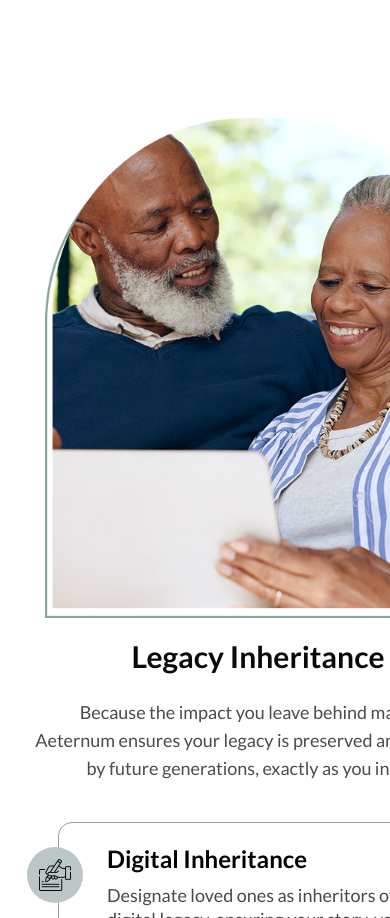
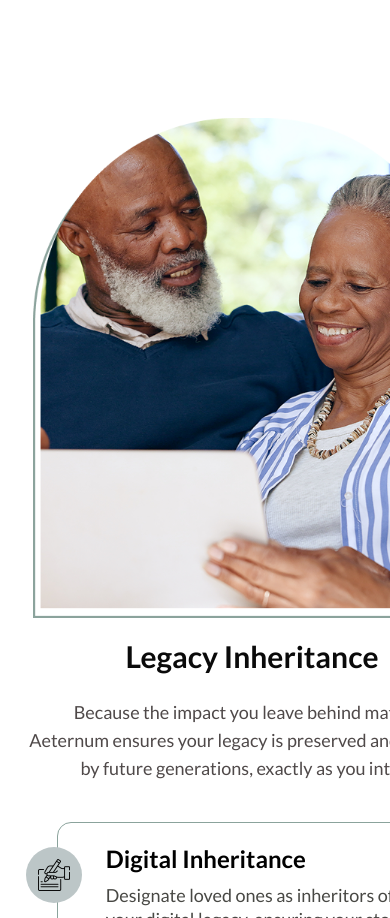
Before and after one commit to Aeternum-Legacy/aeternum2025, a Next.js app: page / in a window 390 px wide. Shown: the part 7851-8769 px from the top of the page. Built offline with nearby package versions, Linux system fonts and the light colour scheme.

Commit message:
fix: image alignment

```diff
--- a/src/components/sections/LegacyInheritanceSection.tsx
+++ b/src/components/sections/LegacyInheritanceSection.tsx
@@ -23,7 +23,7 @@ export default function LegacyInheritanceSection() {
 
   return (
     <div className="grid lg:grid-cols-2 gap-5 lg:gap-12 lg:px-20">
-      <div className="flex lg:hidden items-center justify-center">
+      <div className="flex lg:hidden items-center justify-center -ml-3">
         <div className="relative w-[500px] h-[500px]">
           <Image
             src="/images/legacy-inheritance.png"
```
